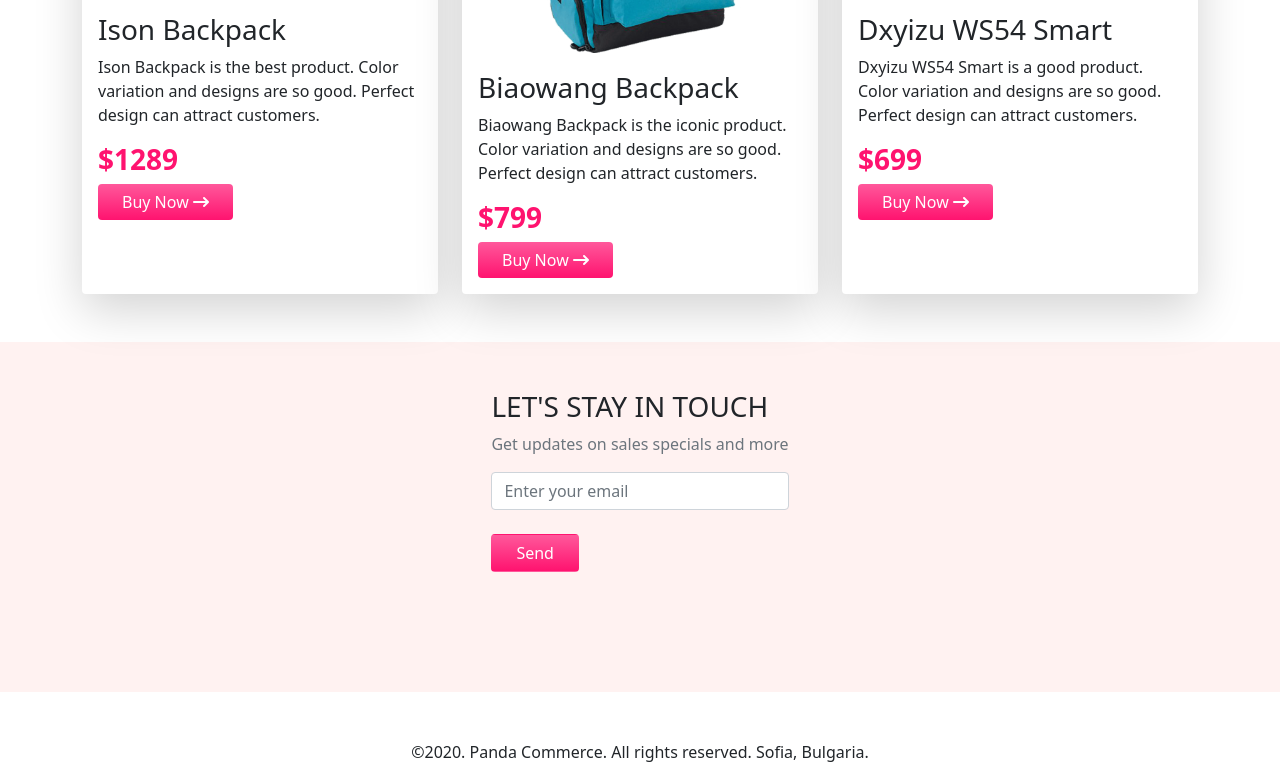
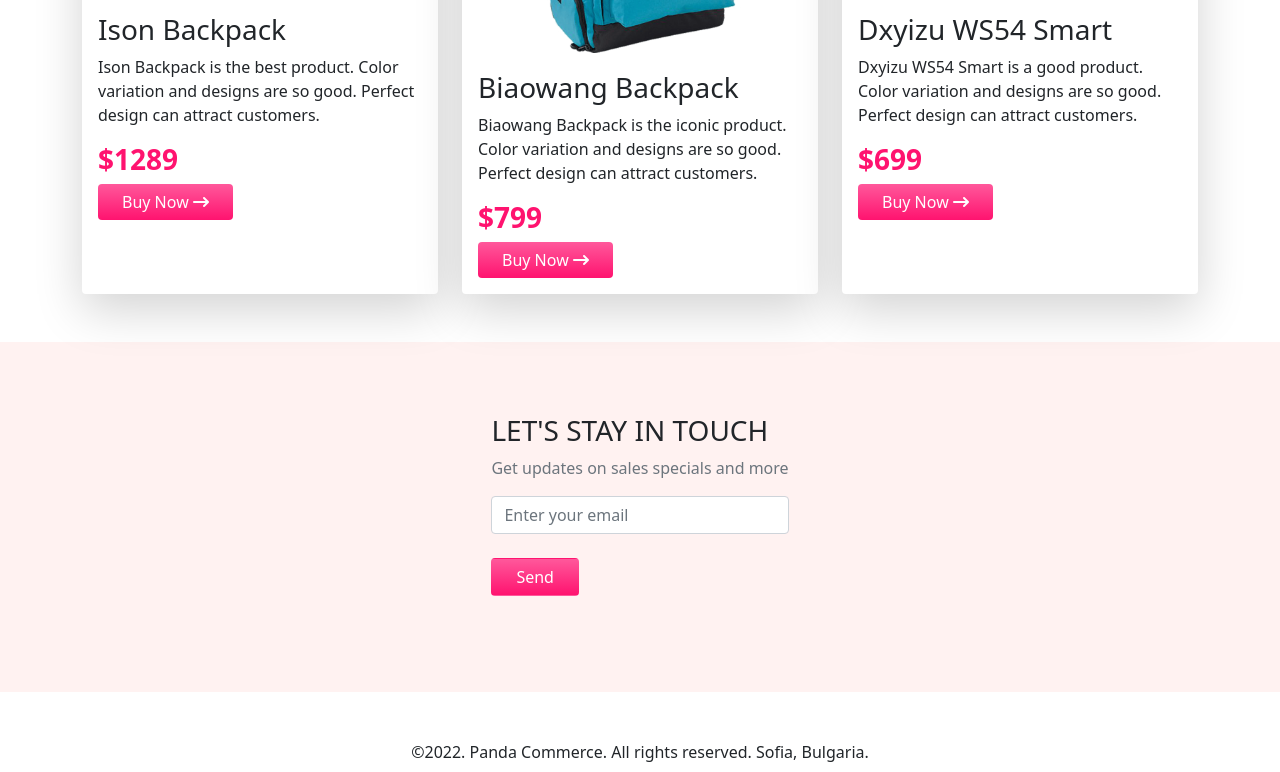
Before and after one commit to swadesh195/panda-commerce-2, a plain HTML site: page index.html in a window 1280 px wide. Shown: the part 1971-2743 px from the top of the page. Drawn offline with nearby package versions, Linux system fonts and the light colour scheme.

Commit message:
copyright updated

```diff
--- a/index.html
+++ b/index.html
@@ -228,12 +228,14 @@
 
       <!-- ------------------contact section starts here -------------------->
       <section id="subscribe">
-        <div class="container d-flex justify-content-center align-items-center py-5">
+        <div class="container d-flex justify-content-center pt-5">
           <div>
-            <h3>LET'S STAY IN TOUCH</h3>
+            <h3 class="pt-4">LET'S STAY IN TOUCH</h3>
             <p class="text-secondary">Get updates on sales specials and more</p>
-            <input class="form-control" type="text" name="email" id="" placeholder="Enter your email"><br>
-            <input class="btn custom-btn text-white px-4" type="submit" value="Send">
+            <div>
+              <input class="form-control" type="text" name="email" id="" placeholder="Enter your email"><br>
+              <input class="btn custom-btn text-white px-4" type="submit" value="Send">
+            </div>
           </div>
         </div>
       </section>
@@ -241,7 +243,7 @@
     </main>
 
     <!-----------------Main section start here------------------->
-    <footer class="text-center mb-2">©2020. Panda Commerce. All rights reserved. Sofia, Bulgaria.</footer>
+    <footer class="text-center mb-2">©2022. Panda Commerce. All rights reserved. Sofia, Bulgaria.</footer>
 
 
     <script src="https://cdn.jsdelivr.net/npm/bootstrap@5.1.3/dist/js/bootstrap.bundle.min.js" integrity="sha384-ka7Sk0Gln4gmtz2MlQnikT1wXgYsOg+OMhuP+IlRH9sENBO0LRn5q+8nbTov4+1p" crossorigin="anonymous"></script>
```
